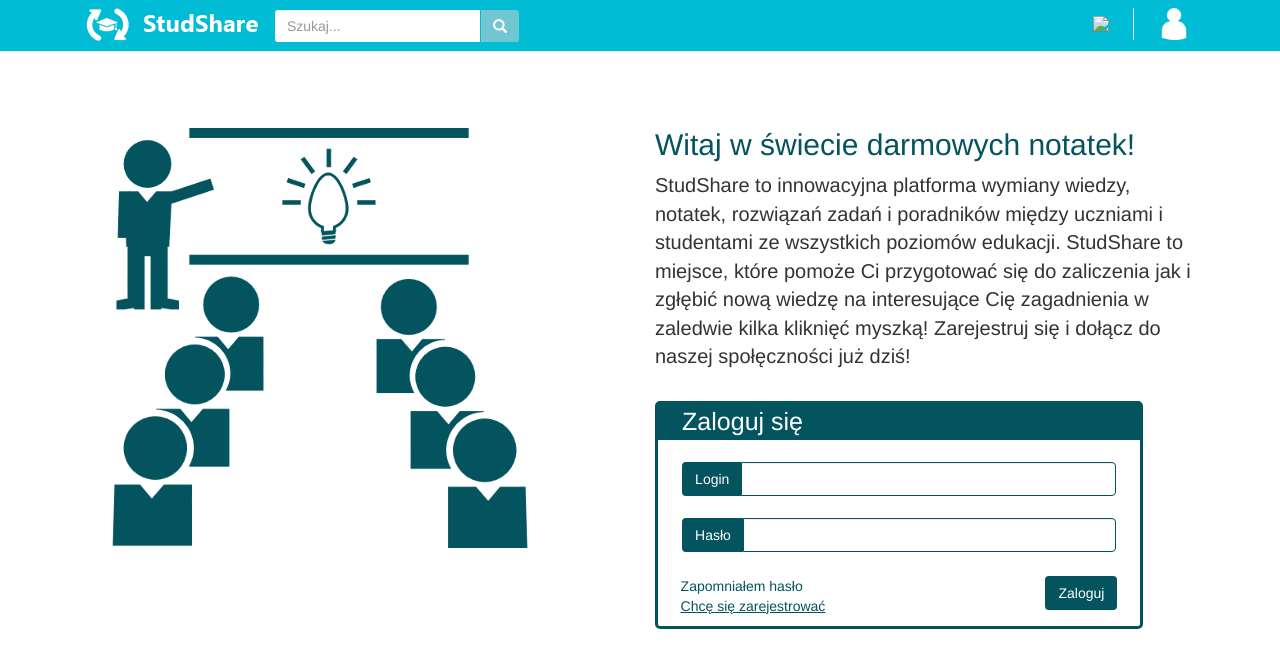
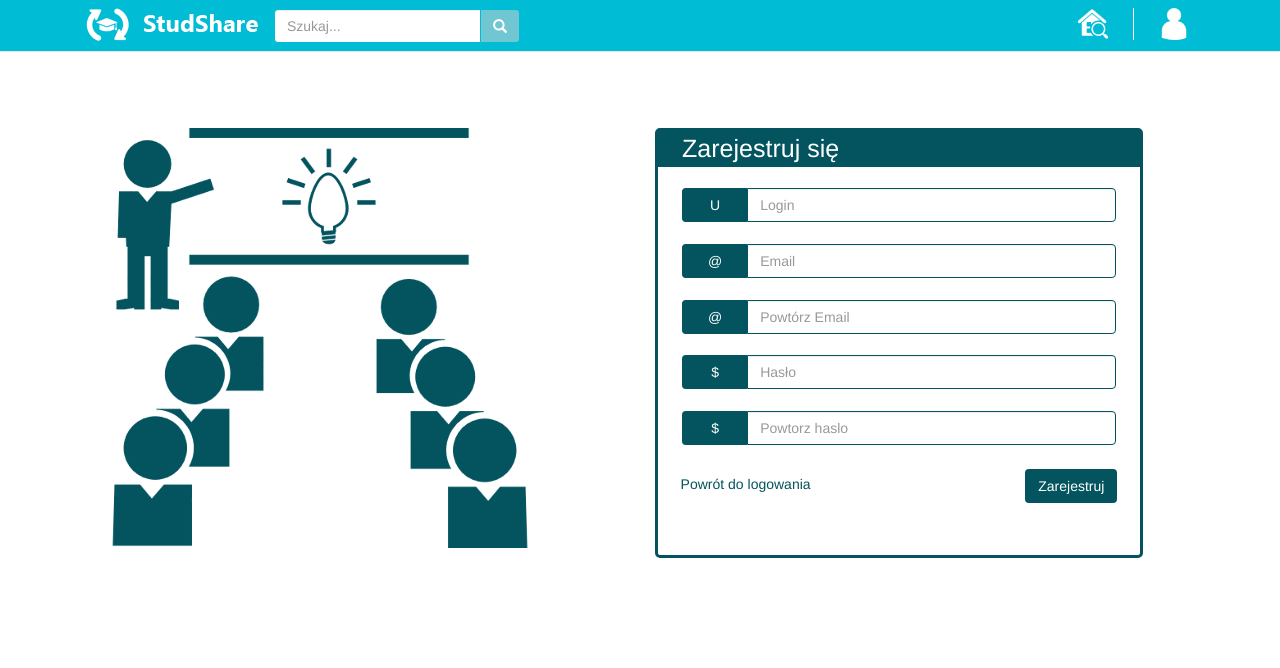
Before and after one commit to StudShare/StudShare, a website: page index.html in a window 1280 px wide. Both pictures are taken after a click on the link "Chcę się zarejestrować". Drawn offline with Linux system fonts and the light colour scheme.

Commit message:
Make registration form with css.

```diff
--- a/css/index.css
+++ b/css/index.css
@@ -1,90 +1,77 @@
-.navbar
-{
-    background-color: #00bcd4;
-}
-.navbar .btn-search
-{
-    background-color: #70c6d1;
-}
-.navbar .glyphicon
-{
-    color: white;
-}
-.navbar .input-group > *
-{
-    border-color: #00bcd4;
-}
-.navbar-right a
-{
+.navbar {
+  background-color: #00bcd4; }
+  .navbar .btn-search {
+    background-color: #70c6d1; }
+  .navbar .glyphicon {
+    color: white; }
+  .navbar .input-group > * {
+    border-color: #00bcd4; }
+
+.navbar-right a {
   margin-right: 20px;
-    margin-left: 20px;
-}
-.container-fluid
-{
-    margin-top: 10%;
-}
+  margin-left: 20px; }
 
-.text-div h2
-{
+.container-fluid {
+  margin-top: 10%; }
+
+.text-div h2 {
   margin-top: 0px;
-    color: #03545e;
-}
-.text-div p
-{
+  color: #03545e; }
+
+.text-div p {
   padding-right: 10%;
-    font-size: 20px;
-}
+  font-size: 20px; }
 
-.login-area
-{
+.register-side {
+  background: white;
+  margin-top: 0%;
+  right: 0;
+  position: fixed;
+  display: none; }
+
+.frame-area {
   color: white;
   padding-bottom: 10px;
-    margin-top: 5%;
   margin-right: 20%;
   border-radius: 5px;
-    border: 3px solid #03545e;
-}
-.login-area .header
-{
-    top:0%;
+  border: 3px solid #03545e; }
+  .frame-area .header {
+    top: 0%;
     padding-left: 5%;
     font-size: 25px;
     background-color: #03545e;
-    height: 10%;
-}
-.login-area span, .login-area button, .login-area button:hover, .login-area button:focus
-{
-    color:white;
-    background-color: #03545e;
-}
+    height: 10%; }
+  .frame-area span, .frame-area button, .frame-area button:hover, .frame-area button:focus {
+    color: white;
+    background-color: #03545e; }
+  .frame-area input {
+    color: #03545e; }
+  .frame-area .row a {
+    color: #03545e;
+    margin-left: 10%;
+    display: block; }
+  .frame-area .row button {
+    float: right;
+    margin-right: 10%; }
+  .frame-area .alert {
+    margin-left: 4%;
+    margin-right: 4%;
+    margin-top: 10px;
+    margin-bottom: 0;
+    padding: 5px; }
 
-.login-area input
-{
-    color: #03545e;
-}
-.inputs-login
-{
-
+.inputs-frame {
   padding-left: 5%;
   padding-right: 5%;
-    padding-bottom: 5%;
-}
-.inputs-login .input-group
-{
+  padding-bottom: 5%; }
+  .inputs-frame .input-group {
     margin-top: 5%;
-}
-.inputs-login .input-group > *
-{
-    border-color: #03545e;
-}
-.login-area .row a
-{
-    color: #03545e;
-    margin-left: 10%;
-    display: block;
-}
-.login-area .row button
-{
-    float: right;
-    margin-right: 10%;
-}
+    width: 100%; }
+  .inputs-frame .input-group > * {
+    border-color: #03545e; }
+  .inputs-frame .input-group-addon {
+    width: 15%; }
+
+#return-to-login, #register-me {
+  margin-top: 5px;
+  cursor: pointer; }
--- a/index.html
+++ b/index.html
@@ -3,8 +3,11 @@
 <head>
     <meta charset="UTF-8">
     <title>Witaj na stronie głownej</title>
+    <script src="libraries/jquery/jquery-2.1.4.js"></script>
     <link href="libraries/bootstrap/css/bootstrap.min.css" rel="stylesheet">
     <link href="css/index.css" rel="stylesheet">
+    <script src="js/ajax-operations.js"></script>
+    <script src="main-page.js"></script>
 
 </head>
 <body>
@@ -28,16 +31,16 @@
 </nav>
 
 
-
-
 <div class="container-fluid">
     <div class="row">
         <div class="col-md-6 text-center">
             <img src="images/welcomephoto.png">
+            <br><br><br>
         </div>
-                <div class="col-md-6">
+
+        <div class="col-md-6 login-side">
             <div class="text-div">
-                        <h2>Witaj w świecie darmowych notatek!</h2>
+                <h2>Witaj w świe cie darmowych notatek!</h2>
                 <p>
                     StudShare to innowacyjna platforma wymiany wiedzy,
                     notatek, rozwiązań zadań i poradników między uczniami
@@ -47,37 +50,87 @@
                     Zarejestruj się i dołącz do naszej społęczności już dziś!
                 </p>
             </div>
-                    <div class="login-area">
+            <div class="frame-area">
                 <div class="header">Zaloguj się</div>
 
-                        <div class="inputs-login">
+                <div class="inputs-frame">
                     <div class="input-group">
-                                <span class="input-group-addon">Login</span>
-                                <input type="text" class="form-control">
+                        <span class="input-group-addon">U</span>
+                        <input type="text" class="form-control" id="username" placeholder="Login">
                     </div>
+
                     <div class="input-group">
-                                <span class="input-group-addon">Hasło</span>
-                                <input type="password" class="form-control">
+                        <span class="input-group-addon">$</span>
+                        <input type="password" class="form-control" id="password" placeholder="Hasło">
                     </div>
                 </div>
 
                 <div class="row">
                     <div class="col-md-6">
                         <a href="#">Zapomniałem hasło</a>
-                                <a href="#">Chcę się zarejestrować</a>
+                        <a id="register-me">Chcę się zarejestrować</a>
                     </div>
                     <div class="col-md-6">
-                                <button class="btn">Zaloguj</button>
+                        <button class="btn" id="btn-login">Zaloguj</button>
+                    </div>
+                </div>
+                <div class="alert alert-danger fade" id='login-alert'>
+                    Login-Alert
+                </div>
             </div>
         </div>
 
 
+        <div class="col-md-6 register-side" >
+            <div class="frame-area">
+                <div class="header">Zarejestruj się</div>
+
+                <div class="inputs-frame">
+                    <div class="input-group">
+                        <span class="input-group-addon" >U</span>
+                        <input type="text" class="form-control" id="new-username" placeholder="Login">
+                    </div>
+
+                    <div class="input-group">
+                        <span class="input-group-addon">@</span>
+                        <input type="text" class="form-control" id="new-email" placeholder="Email">
+                    </div>
+
+                    <div class="input-group">
+                        <span class="input-group-addon">@</span>
+                        <input type="text" class="form-control" id="new-repeat-email" placeholder="Powtórz Email">
+                    </div>
+                    <div class="input-group">
+                        <span class="input-group-addon">$</span>
+                        <input type="password" class="form-control" id="new-password" placeholder="Hasło">
+                    </div>
+                    <div class="input-group">
+                        <span class="input-group-addon">$</span>
+                        <input type="password" class="form-control" id="new-repeat-password" placeholder="Powtorz haslo">
+                    </div>
+                </div>
+
+
+                <div class="row">
+                    <div class="col-md-6">
+                        <a id="return-to-login">Powrót do logowania</a>
+                    </div>
+                    <div class="col-md-6">
+                        <button class="btn" id="btn-register">Zarejestruj</button>
+                    </div>
+
+                </div>
+                <div class="row">
+                    <div class="col-md-12">
+                        <div class="alert alert-danger fade" id='register-alert'>
+                            Register-Alert
+                        </div>
+                    </div>
+                </div>
 
             </div>
         </div>
     </div>
 </div>
-
-
 </body>
 </html>
--- /dev/null
+++ b/js/ajax-operations.js
@@ -0,0 +1,11 @@
+function doAjax(url, type, dataType, headers, data)
+{
+    return $.ajax
+    ({
+        url: url,
+        type: type,
+        dataType: dataType,
+        headers: headers,
+        data: data
+    });
+}
--- /dev/null
+++ b/main-page.js
@@ -0,0 +1,69 @@
+$(document).ready(function () {
+
+    var $registerAlert = $("#register-alert"),
+        $loginAlert = $("#login-alert");
+
+    $("#register-me").click(function ()
+    {
+        $(".login-side").fadeToggle();
+        $(".register-side").fadeToggle("fast");
+    });
+
+    $("#return-to-login").click(function ()
+    {
+        $(".register-side").fadeToggle();
+        $(".login-side").fadeToggle("fast");
+    });
+
+    $("#btn-login").click(function ()
+    {
+        $loginAlert.removeClass('in');
+        $loginAlert.text('');
+
+        var username =  $("#username").val(),
+            password = $("#password").val();
+
+        doAjax("./rest/user/login", 'POST', 'JSON', {username: username, password: password}, null).
+        success(function(response)
+        {
+            sessionStorage.username = response.username;
+            sessionStorage.auth_token = response.auth_token;
+            console.log(response);
+        }).
+        error(function(errorThrown)
+        {
+            $loginAlert.addClass("in");
+            $loginAlert.text(errorThrown.responseText);
+            console.log(errorThrown);
+        });
+    });
+
+    $("#btn-register").click(function () {
+        $registerAlert.removeClass('in');
+        $registerAlert.text('');
+
+        var username =  $('#new-username').val(),
+            email = $('#new-email').val(),
+            repeatEmail = $('#new-repeat-email').val(),
+            password = $('#new-password').val(),
+            repeatPassword = $('#new-repeat-password').val();
+
+        console.log(username, email, repeatEmail, password, repeatPassword);
+        doAjax("./rest/user/registration", 'POST', 'JSON',
+            {
+                'username': username,
+                'email' : email,
+                'repeat_email': repeatEmail,
+                'password': password,
+                'repeat_password': repeatPassword
+            }, null).
+        error(function(errorThrown)
+        {
+            $registerAlert.addClass("in");
+            $registerAlert.text(errorThrown.responseText);
+        });
+
+    });
+
+
+});
```
Also changed, not shown: package.json (added, +25 -0 lines), images/browse.png (added), libraries/bootstrap/css/bootstrap.css, libraries/jquery/jquery-2.1.4.js. Lines whose indentation alone changed are shown as unchanged.
